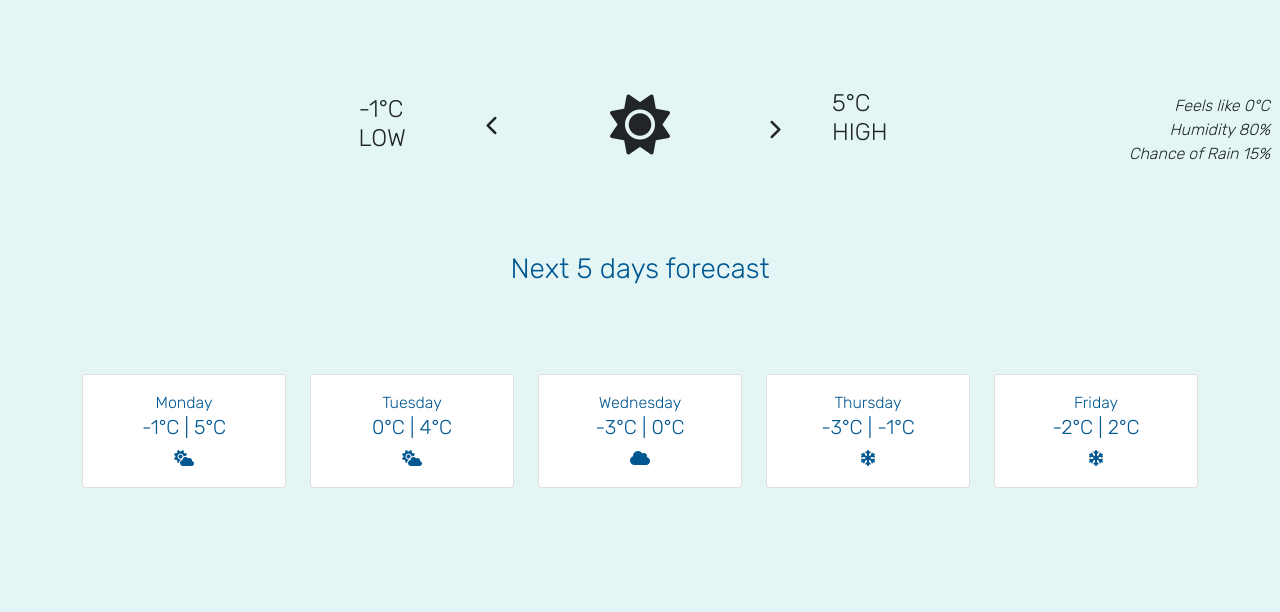
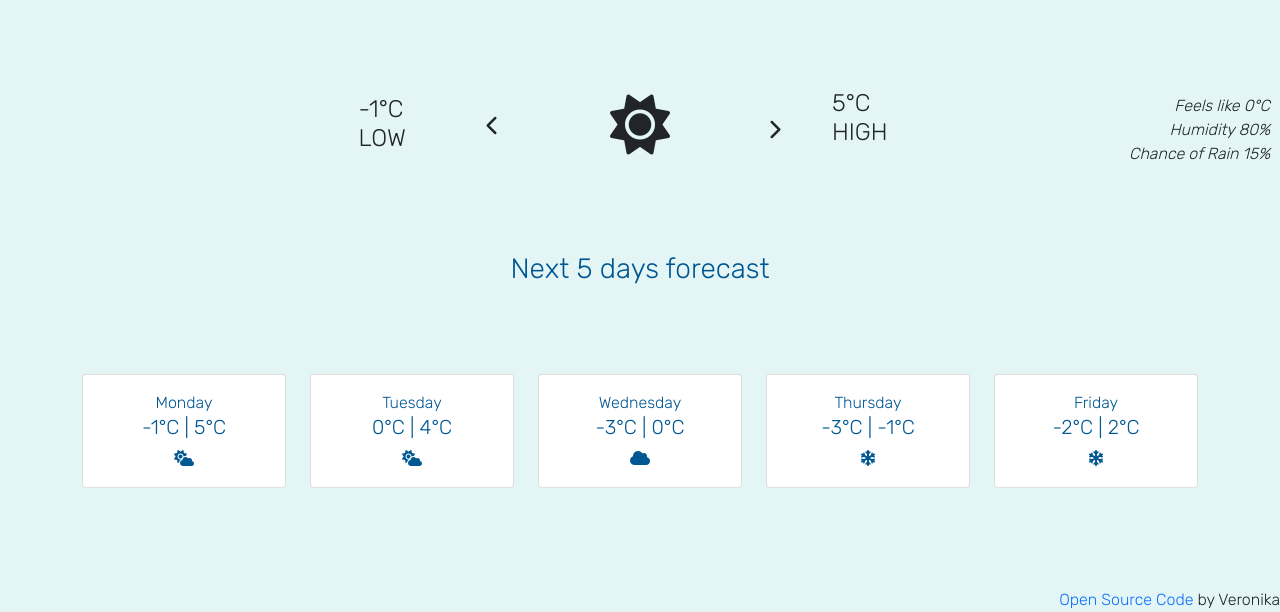
Before and after one commit to Veronika1007/WeatherApp, a plain HTML site: page index.html in a window 1280 px wide. Shown: the part 188-800 px from the top of the page. Drawn offline with nearby package versions, Linux system fonts and the light colour scheme.

Commit message:
added open source link

```diff
--- a/index.html
+++ b/index.html
@@ -139,6 +139,9 @@
         </div>
       </div>
     </div>
+    <div class="sourceLink">
+    <a href="https://github.com/Veronika1007/WeatherApp" target="_blank"> Open Source Code</a> <span> by Veronika </span>
+  </div>
     <script src="src/index.js"></script>
   </body>
 </html>
--- a/src/style.css
+++ b/src/style.css
@@ -34,6 +34,7 @@ form {
   margin-right: auto;
   text-align: center;
 }
+
 .weather-app {
   border: 1px solid #dadde1;
   padding: 15px;
@@ -98,3 +99,8 @@ form {
   color: #005792;
   text-align: center;
 }
+.sourceLink {
+  position: fixed;
+  bottom: 0;
+  right: 0;
+}
```
